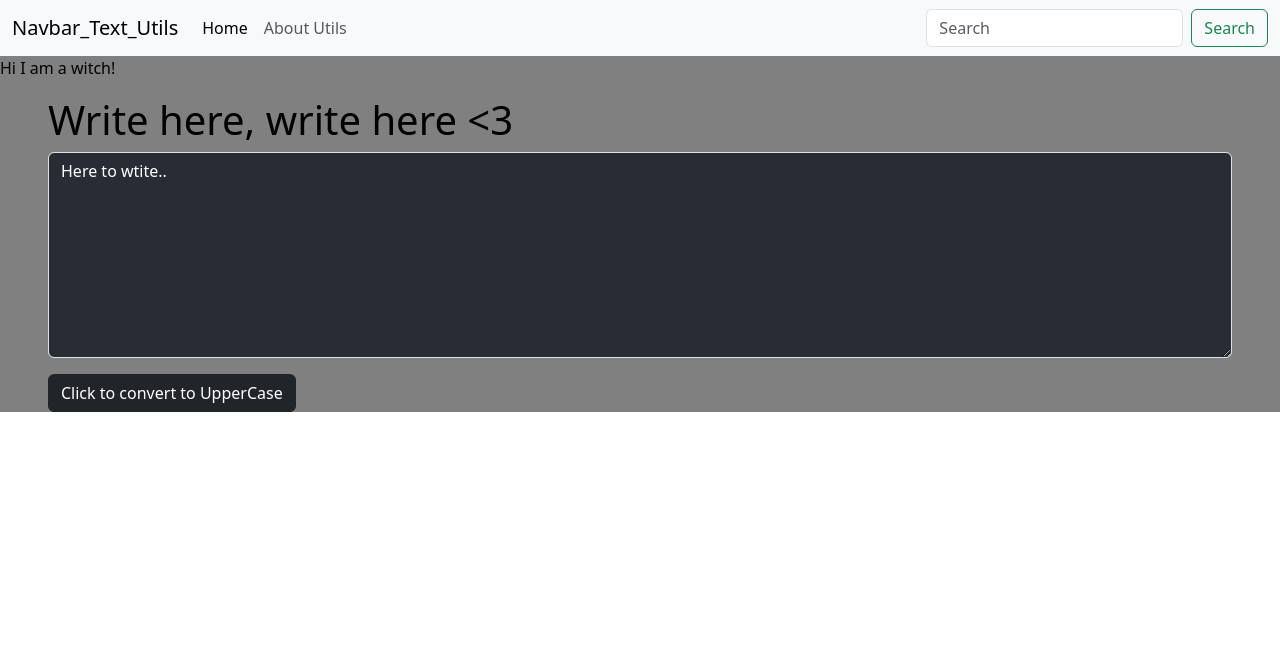
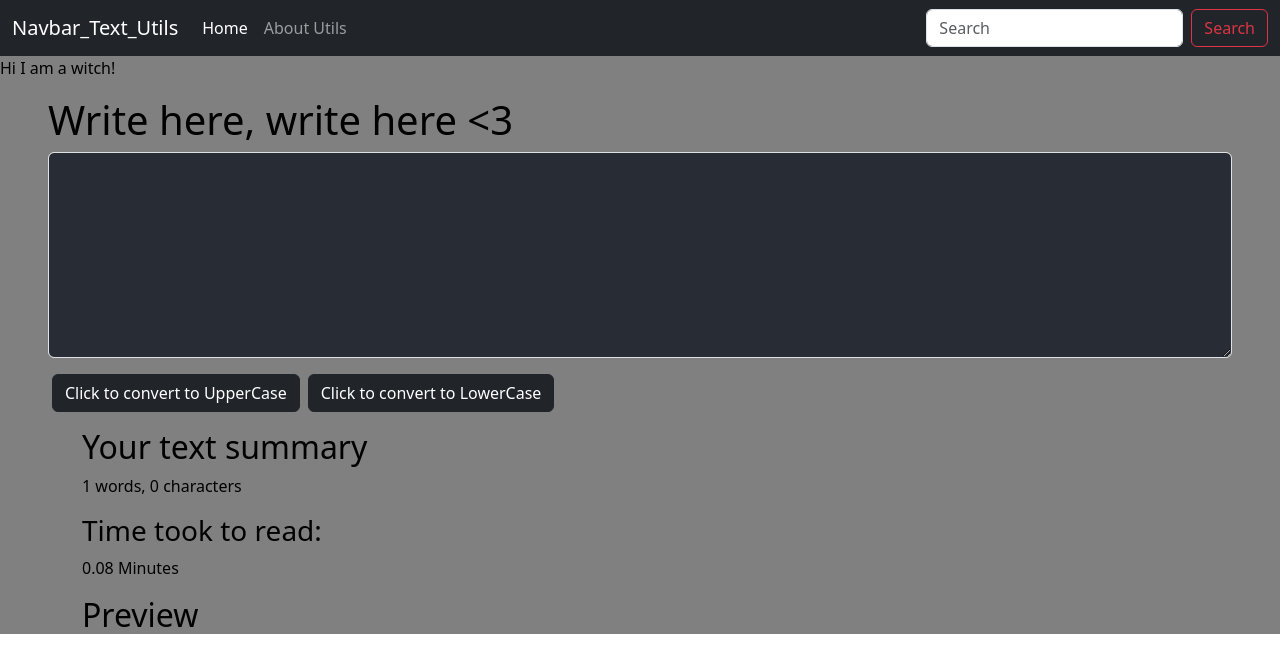
Before and after one commit to soumytiwari/React-bootstrap-application, a React (Create React App) app in the folder tools_get_learn/: page / in a window 1280 px wide. Shown: the top 672 px of the page. Built offline with nearby package versions, Linux system fonts and the light colour scheme.

Commit message:
Updated the case converter

```diff
--- a/tools_get_learn/public/index.html
+++ b/tools_get_learn/public/index.html
@@ -13,7 +13,7 @@
     <link rel="manifest" href="%PUBLIC_URL%/manifest.json" />
     <!-- bootstrap css -->
     <link href="https://cdn.jsdelivr.net/npm/bootstrap@5.3.3/dist/css/bootstrap.min.css" rel="stylesheet" integrity="sha384-QWTKZyjpPEjISv5WaRU9OFeRpok6YctnYmDr5pNlyT2bRjXh0JMhjY6hW+ALEwIH" crossorigin="anonymous">
-    <title>React App</title>
+    <title>🤖: react </title>
   </head>
   <body>
     <noscript>You need to enable JavaScript to run this app.</noscript>
--- a/tools_get_learn/src/App.js
+++ b/tools_get_learn/src/App.js
@@ -15,7 +15,7 @@ function App() {
     <Navbar title="Navbar_Text_Utils" info="About Utils" />
       {/* <Navbar/> */}
       <div className="stateLearn_container my-3 mx-5">
-        <TextForm heading="Write here, write here <3" btn_cap="Click to convert to UpperCase" />
+        <TextForm heading="Write here, write here <3" btn_cap="Click to convert to UpperCase" btn_low="Click to convert to LowerCase"/>
       </div>
     </div>
     </>
--- a/tools_get_learn/src/components/Navbar.js
+++ b/tools_get_learn/src/components/Navbar.js
@@ -1,39 +1,58 @@
 // component files first letter always in capital letter
-import PropTypes from 'prop-types'
+import PropTypes from "prop-types";
 
-// -------------------- react function based component  ------------------------------
-import React from 'react'
+// -------------------- react function based component  ------------------------------bg-body-dark
+import React from "react";
 
 export default function Navbar(props) {
   return (
     <>
-                <nav className="navbar navbar-expand-lg bg-body-tertiary">
+      <nav className="navbar navbar-expand-lg bg-dark navbar-dark">
         <div className="container-fluid">
-                        <a className="navbar-brand" href="/">{props.title}</a>
-                        <button className="navbar-toggler" type="button" data-bs-toggle="collapse" data-bs-target="#navbarSupportedContent" aria-controls="navbarSupportedContent" aria-expanded="false" aria-label="Toggle navigation">
+          <a className="navbar-brand" href="/">
+            {props.title}
+          </a>
+          <button
+            className="navbar-toggler"
+            type="button"
+            data-bs-toggle="collapse"
+            data-bs-target="#navbarSupportedContent"
+            aria-controls="navbarSupportedContent"
+            aria-expanded="false"
+            aria-label="Toggle navigation"
+          >
             <span className="navbar-toggler-icon"></span>
           </button>
           <div className="collapse navbar-collapse" id="navbarSupportedContent">
             <ul className="navbar-nav me-auto mb-2 mb-lg-0">
               <li className="nav-item">
-                                    <a className="nav-link active" aria-current="page" href="/">Home</a>
+                <a className="nav-link active" aria-current="page" href="/">
+                  Home
+                </a>
               </li>
               <li className="nav-item">
-                                    <a className="nav-link" href="/">{props.info}</a>
+                <a className="nav-link" href="/">
+                  {props.info}
+                </a>
               </li>
             </ul>
             <form className="d-flex" role="search">
-                                <input className="form-control me-2" type="search" placeholder="Search" aria-label="Search" />
-                                <button className="btn btn-outline-success" type="submit">Search</button>
+              <input
+                className="form-control me-2"
+                type="search"
+                placeholder="Search"
+                aria-label="Search"
+              />
+              <button className="btn btn-outline-danger" type="submit">
+                Search
+              </button>
             </form>
           </div>
         </div>
       </nav>
-            <div>
-                Hi I am a witch!
-            </div>
+      <div>Hi I am a witch!</div>
     </>
-    )
+  );
 }
 
 // -------------------- react function based component  ------------------------------
@@ -42,14 +61,13 @@ export default function Navbar(props) {
 // sets type of prop, array, object, string..
 // and sets compulsion to requirement/s
 Navbar.propTypes = {
-
   title: PropTypes.string.isRequired,
-    info: PropTypes.string
-}
+  info: PropTypes.string,
+};
 
 // sets default values for props
 Navbar.defaultProps = {
-    title: 'Title here',
-    info: 'About us'
-}
+  title: "Title here",
+  info: "About us",
+};
 // -------------------- prop types, required, default -----------------------------
--- a/tools_get_learn/src/components/TextForm.js
+++ b/tools_get_learn/src/components/TextForm.js
@@ -7,7 +7,7 @@ export default function TextForm(props) {
     };
 
     // sets state
-    const [text, setText] = useState('Here to wtite..');
+    const [text, setText] = useState('');
     // text = "ifenoi";  // wrong
     // setText('fweubifu'); // right
     const handleOnChange = (event) => {
@@ -23,13 +23,33 @@ export default function TextForm(props) {
         setText(newText)
     }
 
+    const convertToLowerCase = () => {
+        console.log('Clicked button')
+        let newText = text.toLowerCase();
+        // setText('You have clicked on LowerCase converter button ' + text)
+        setText(newText)
+    }
+
     return (
+        <>
         <div>
             <div className="mb-3">
                 <h1>{props.heading}</h1>
                 <textarea className="form-control primary" value={text} onChange={handleOnChange} id="Textarea" rows="8" style={textareaStyles}></textarea>
             </div>
-            <button type="button" className="btn btn-dark" onClick={convertToUpperCase}>{props.btn_cap}</button>
+            <button type="button" className="btn btn-dark mx-1" onClick={convertToUpperCase}>{props.btn_cap}</button>
+            <button type="button" className="btn btn-dark mx-1" onClick={convertToLowerCase}>{props.btn_low}</button>
         </div>
+        <div className="container my-3">
+            <h2>Your text summary</h2>
+            <p>{text.split(' ').length} words, {text.length} characters</p>
+            <h3>Time took to read: </h3>
+            <p>{0.08 * text.split(' ').length} Minutes</p>
+        </div>
+        <div className="container my-3">
+            <h2>Preview</h2>
+            <p>{text}</p>
+        </div>
+        </>
     )
 }
```
Lines whose indentation alone changed are shown as unchanged.
